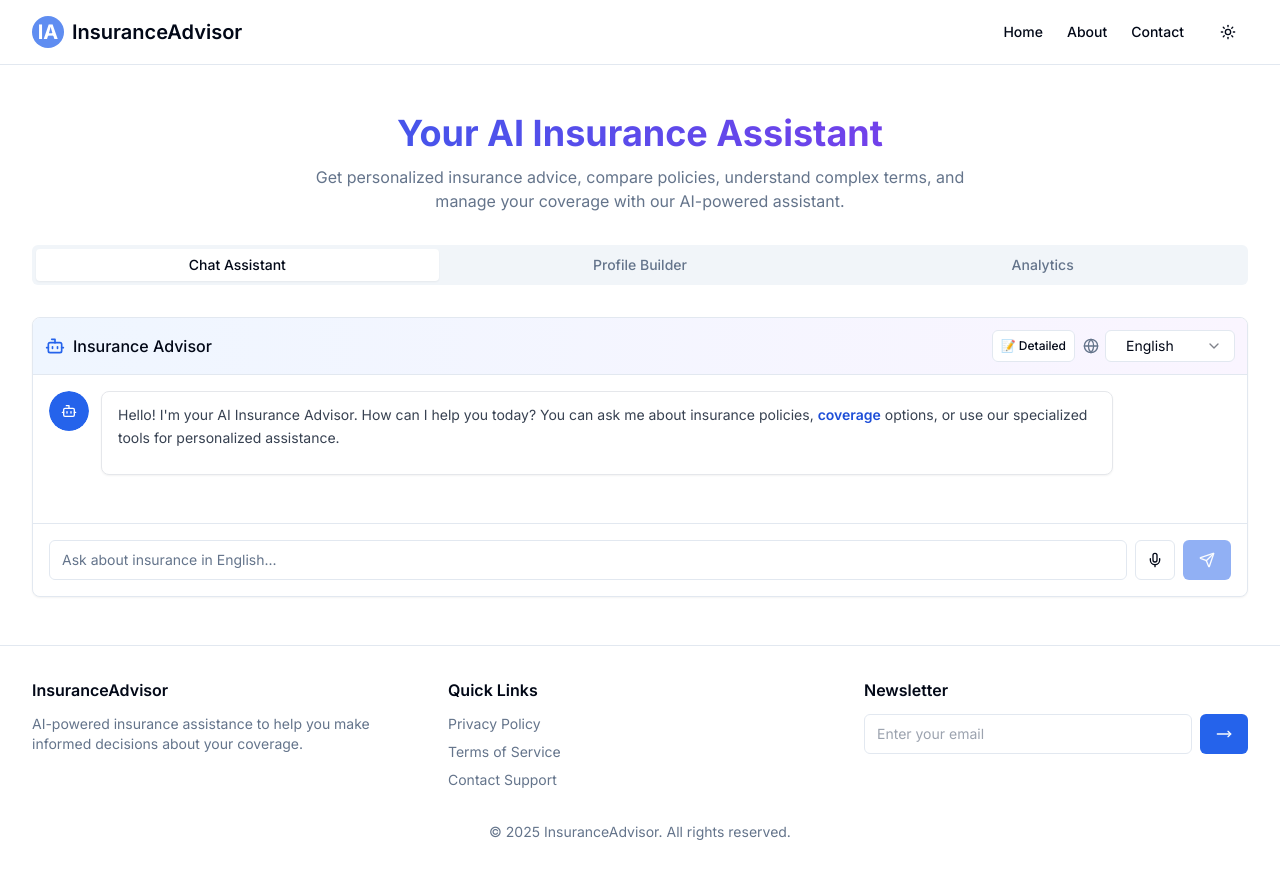
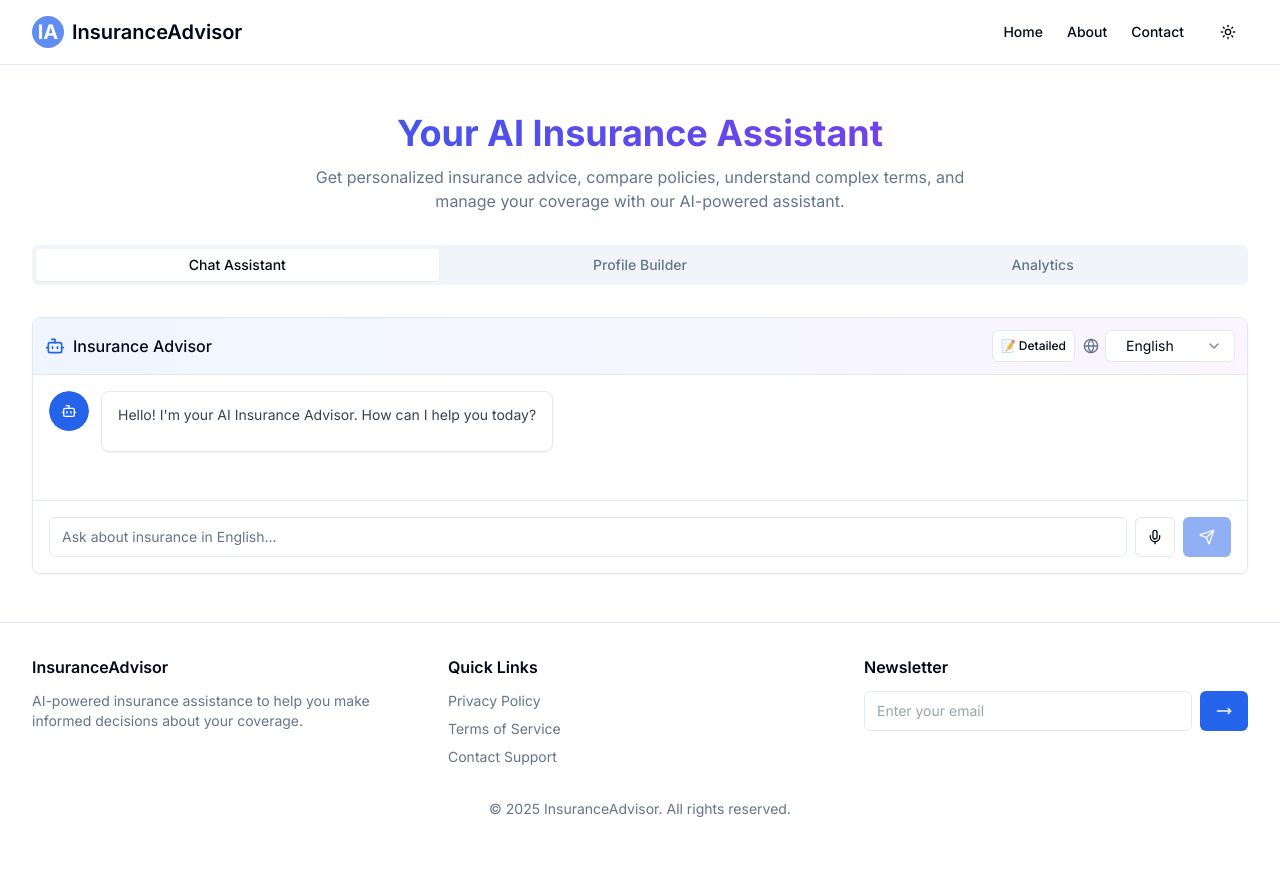
Before and after one commit to Nehan21-Gaidhani/InsuranceBot, a Next.js app: page / in a window 1280 px wide. After the commit the page ends 851 px from the top, so only its background shows below. Built offline with nearby package versions, Linux system fonts and the light colour scheme.

Commit message:
Update chat.tsx

```diff
--- a/components/chat.tsx
+++ b/components/chat.tsx
@@ -41,7 +41,7 @@ export function Chat() {
     {
       role: "assistant",
       content:
-        "Hello! I'm your AI Insurance Advisor. How can I help you today? You can ask me about insurance policies, coverage options, or use our specialized tools for personalized assistance.",
+        "Hello! I'm your AI Insurance Advisor. How can I help you today? ",
     },
   ])
   const [input, setInput] = useState("")
```
